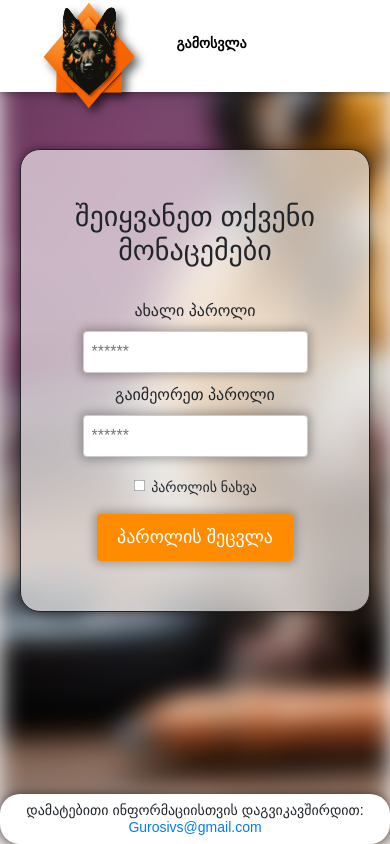
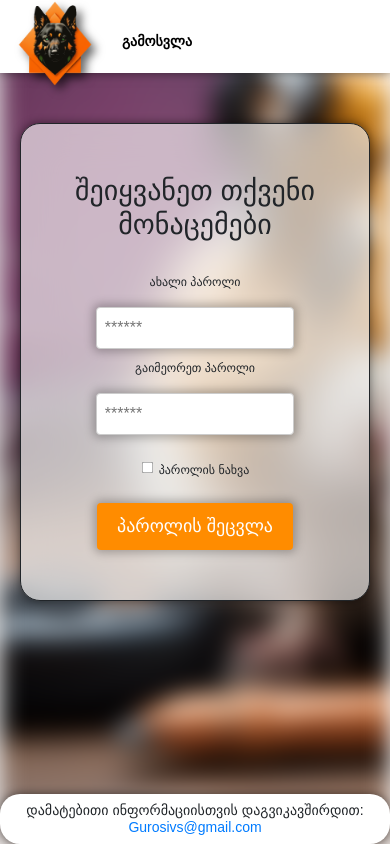
Before and after one commit to guro199811/peta-repo, a Flask app: page /reset_password/1 in a window 390 px wide. Run offline with Flask 3, Linux system fonts and the light colour scheme; the visitor is signed in with stand-in values (Sample User, id 1); some libraries are stand-ins or nearby versions.

Commit message:
working on responsiveness

```diff
--- a/web-files/website/static/css/main.css
+++ b/web-files/website/static/css/main.css
@@ -1957,25 +1953,140 @@ nav{
       left:-49px;
      }
 
-   }
-
-
-   @media (max-width:1200px){
-
-    /* Submit style */
      .owner-container .box-menu div form .submit-style{
        width:auto !important;
        height:auto !important;
       }
 
-   }
-
-   @media (max-width:768px){
-
-    /* Submit style */
-    .owner-container .box-menu div form .submit-style{
-     width:auto !important;
-     height:auto !important;
-    }
-
-   }
+
+
+ /* Link */
+ .navbar-menu .navbar-item a{
+  font-size:14px;
+  padding-right:0px;
+  padding-left:0px;
+  padding-top:14px;
+  padding-bottom:0px;
+  min-width:-3px;
+  left:-25px;
+  top:-20px;
+ }
+
+ /* Logo */
+ .navbar-menu a img{
+  width:100px;
+  height:100px;
+  display:inline-block;
+  transform:translatex(-21px) translatey(-6px);
+ }
+
+ /* Navigation */
+ nav{
+  height:73px;
+  position:sticky !important;
+ }
+
+ /* Strong Tag */
+ #login .welcome-text strong{
+  font-size:20px;
+ }
+
+ /* Label */
+ #login .login-form label{
+  font-size:12px !important;
+ }
+
+ /* Email */
+ #email{
+  width:80% !important;
+ }
+
+ /* Password */
+ #password{
+  width:80% !important;
+ }
+
+ /* Input */
+ #login .login-form input{
+  margin-top:8px;
+ }
+  /* Body */
+  body{
+    min-height:1px;
+    height:100%;
+   }
+
+    /* Strong Tag */
+ #login .welcome-text strong{
+  font-size:18px;
+ }
+
+ /* Login */
+ #login{
+  margin-bottom:0px;
+  padding-left:50px;
+ }
+
+ /* Link */
+ .navbar-menu .navbar-item a{
+  left:0px;
+  top:0px;
+ }
+
+ /* List Item */
+ .navbar .navbar-menu li{
+  position:relative;
+  top:-20px;
+  left:-28px;
+ }
+
+
+ /* Link */
+ .navbar-menu .navbar-item a{
+  height:100%;
+ }
+
+ /* Link */
+ .navbar .navbar-menu .navbar-item a{
+  width:100% !important;
+ }
+
+ /* List Item */
+ .navbar .navbar-menu li{
+  width:110px;
+  height:48px;
+ }
+
+
+ /* Name */
+ #name{
+  width:80% !important;
+ }
+
+
+ #firstname{
+  width:80% !important;
+ }
+
+ /* Lastname */
+ #lastname{
+  width:80% !important;
+ }
+
+ /* Repeat password */
+ #repeat-password{
+  width:80% !important;
+ }
+
+ /* Phone */
+ #phone{
+  width:80% !important;
+ }
+
+ /* Address */
+ #address{
+  width:80% !important;
+ }
+
+
+}
--- a/web-files/website/templates/base.html
+++ b/web-files/website/templates/base.html
@@ -2,6 +2,7 @@
 <html lang="eng">
 <head>
   <title>{% block title %} Peta World {% endblock %}</title>
+  <meta name="viewport" content="width=device-width, initial-scale=0.9">
   <link rel="stylesheet" href="https://maxcdn.bootstrapcdn.com/bootstrap/4.3.1/css/bootstrap.min.css">
   {% block favicon %}<link rel = "icon" href = "../static/images/favicon.ico" type = "image/x-icon">{% endblock %}
   <link rel="stylesheet" href="https://cdnjs.cloudflare.com/ajax/libs/font-awesome/6.4.0/css/all.min.css"
--- a/web-files/website/templates/login.html
+++ b/web-files/website/templates/login.html
@@ -5,6 +5,7 @@
 <script src="https://www.google.com/recaptcha/api.js" async defer></script>
 {% endblock %}
 
+{% block bg %}{% endblock %}
 
 {% block content%}
 <div class="sign-container">
```
Also changed, not shown: other parts of web-files/website/static/css/main.css (+28 -32 lines), 2 other files. Lines whose indentation alone changed are shown as unchanged.
